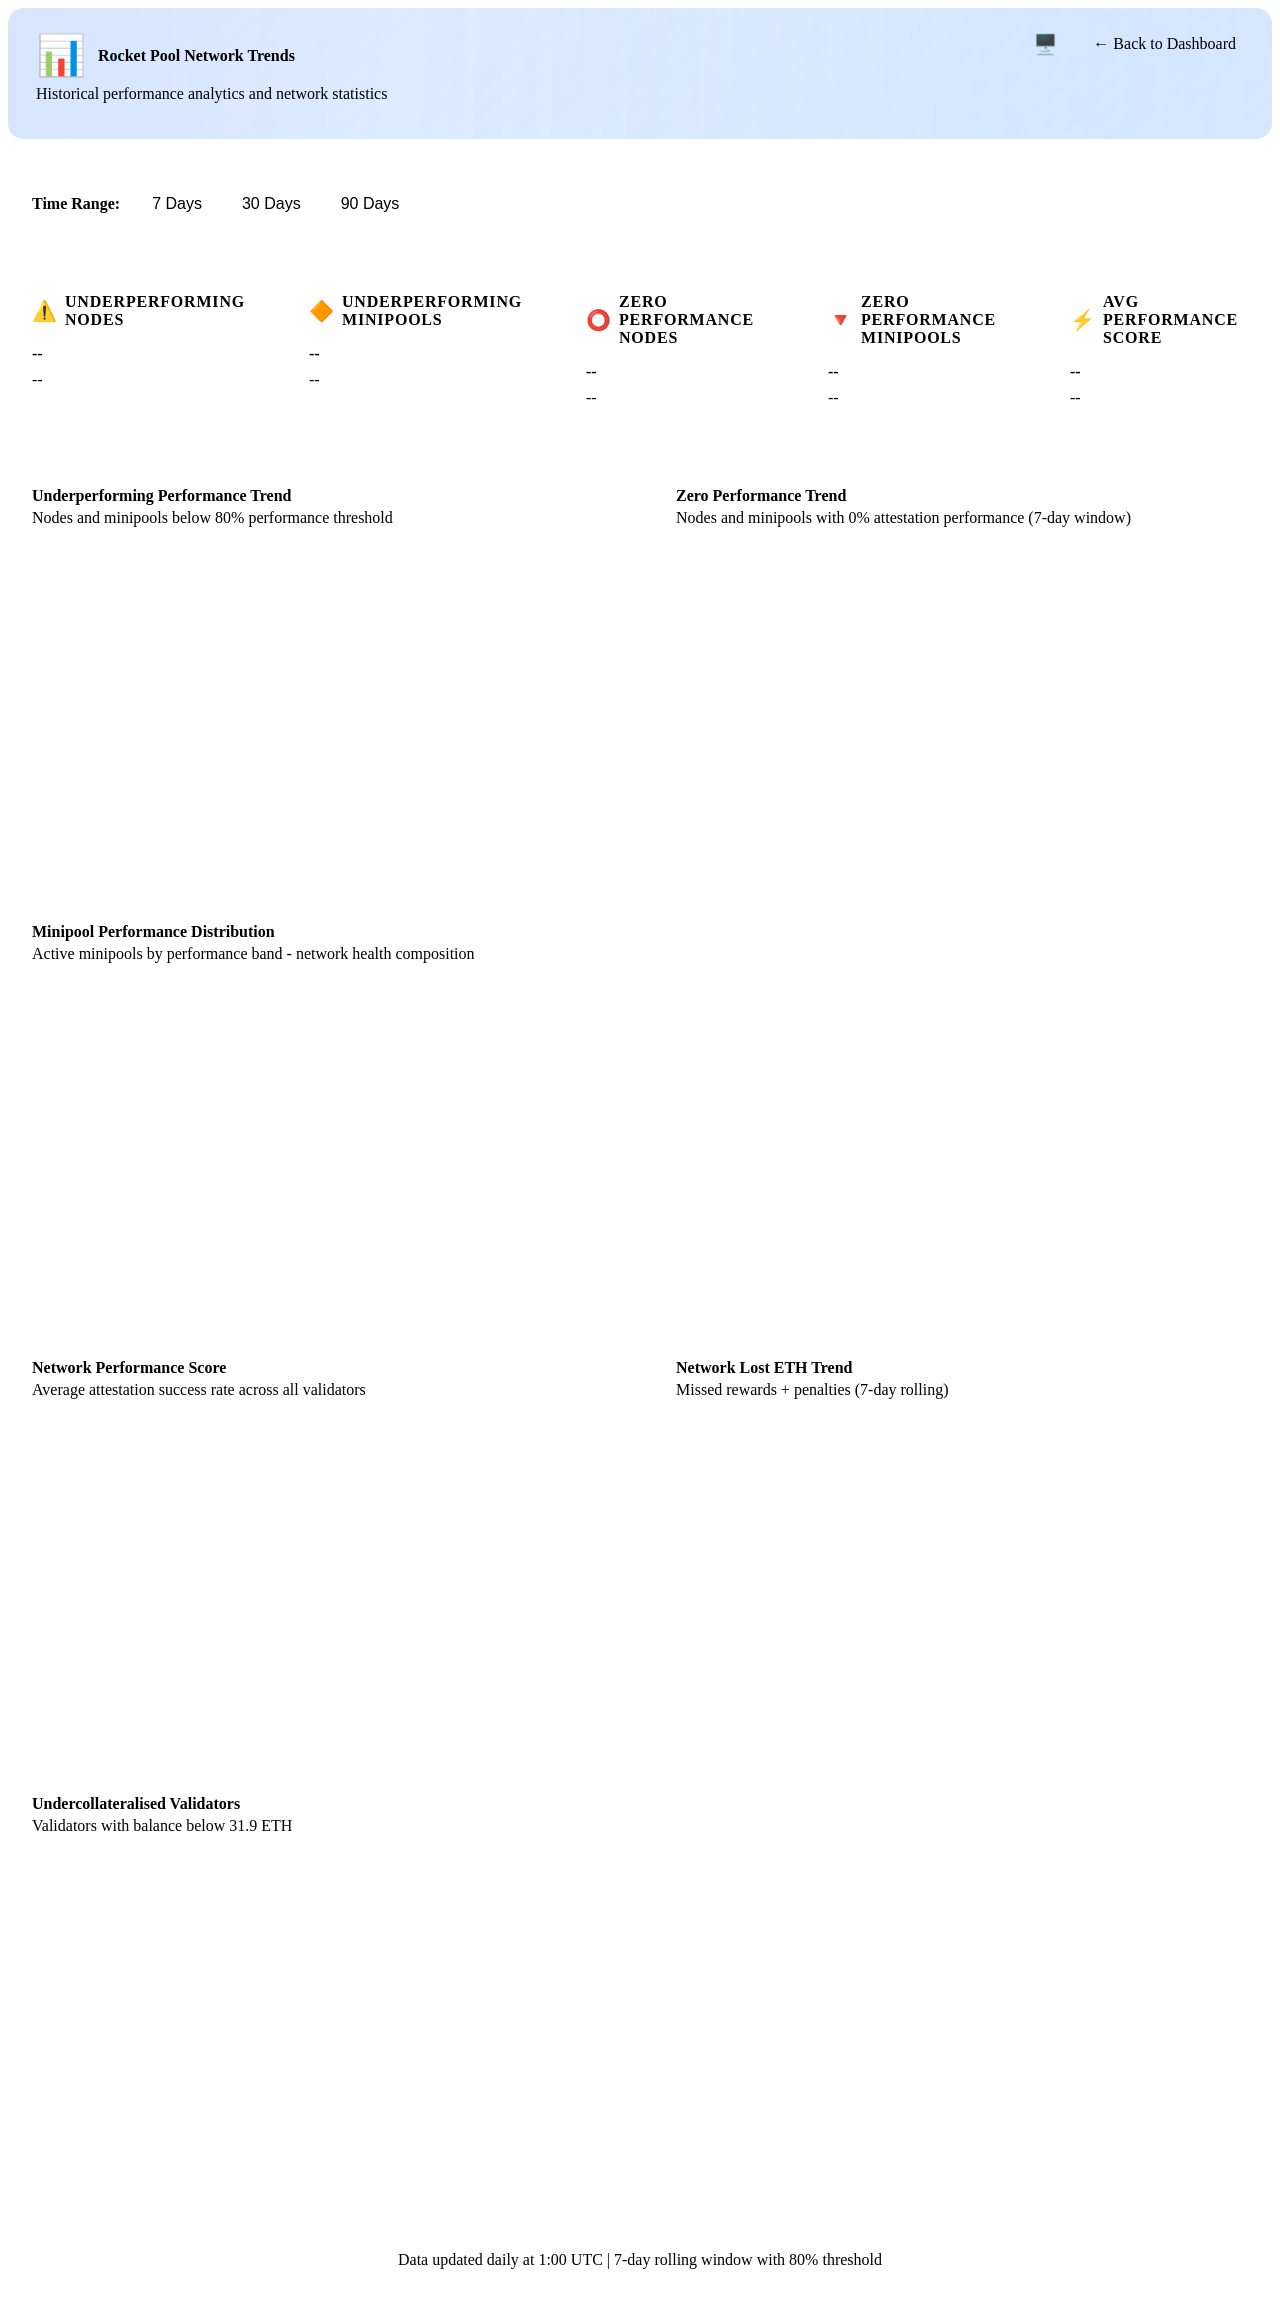
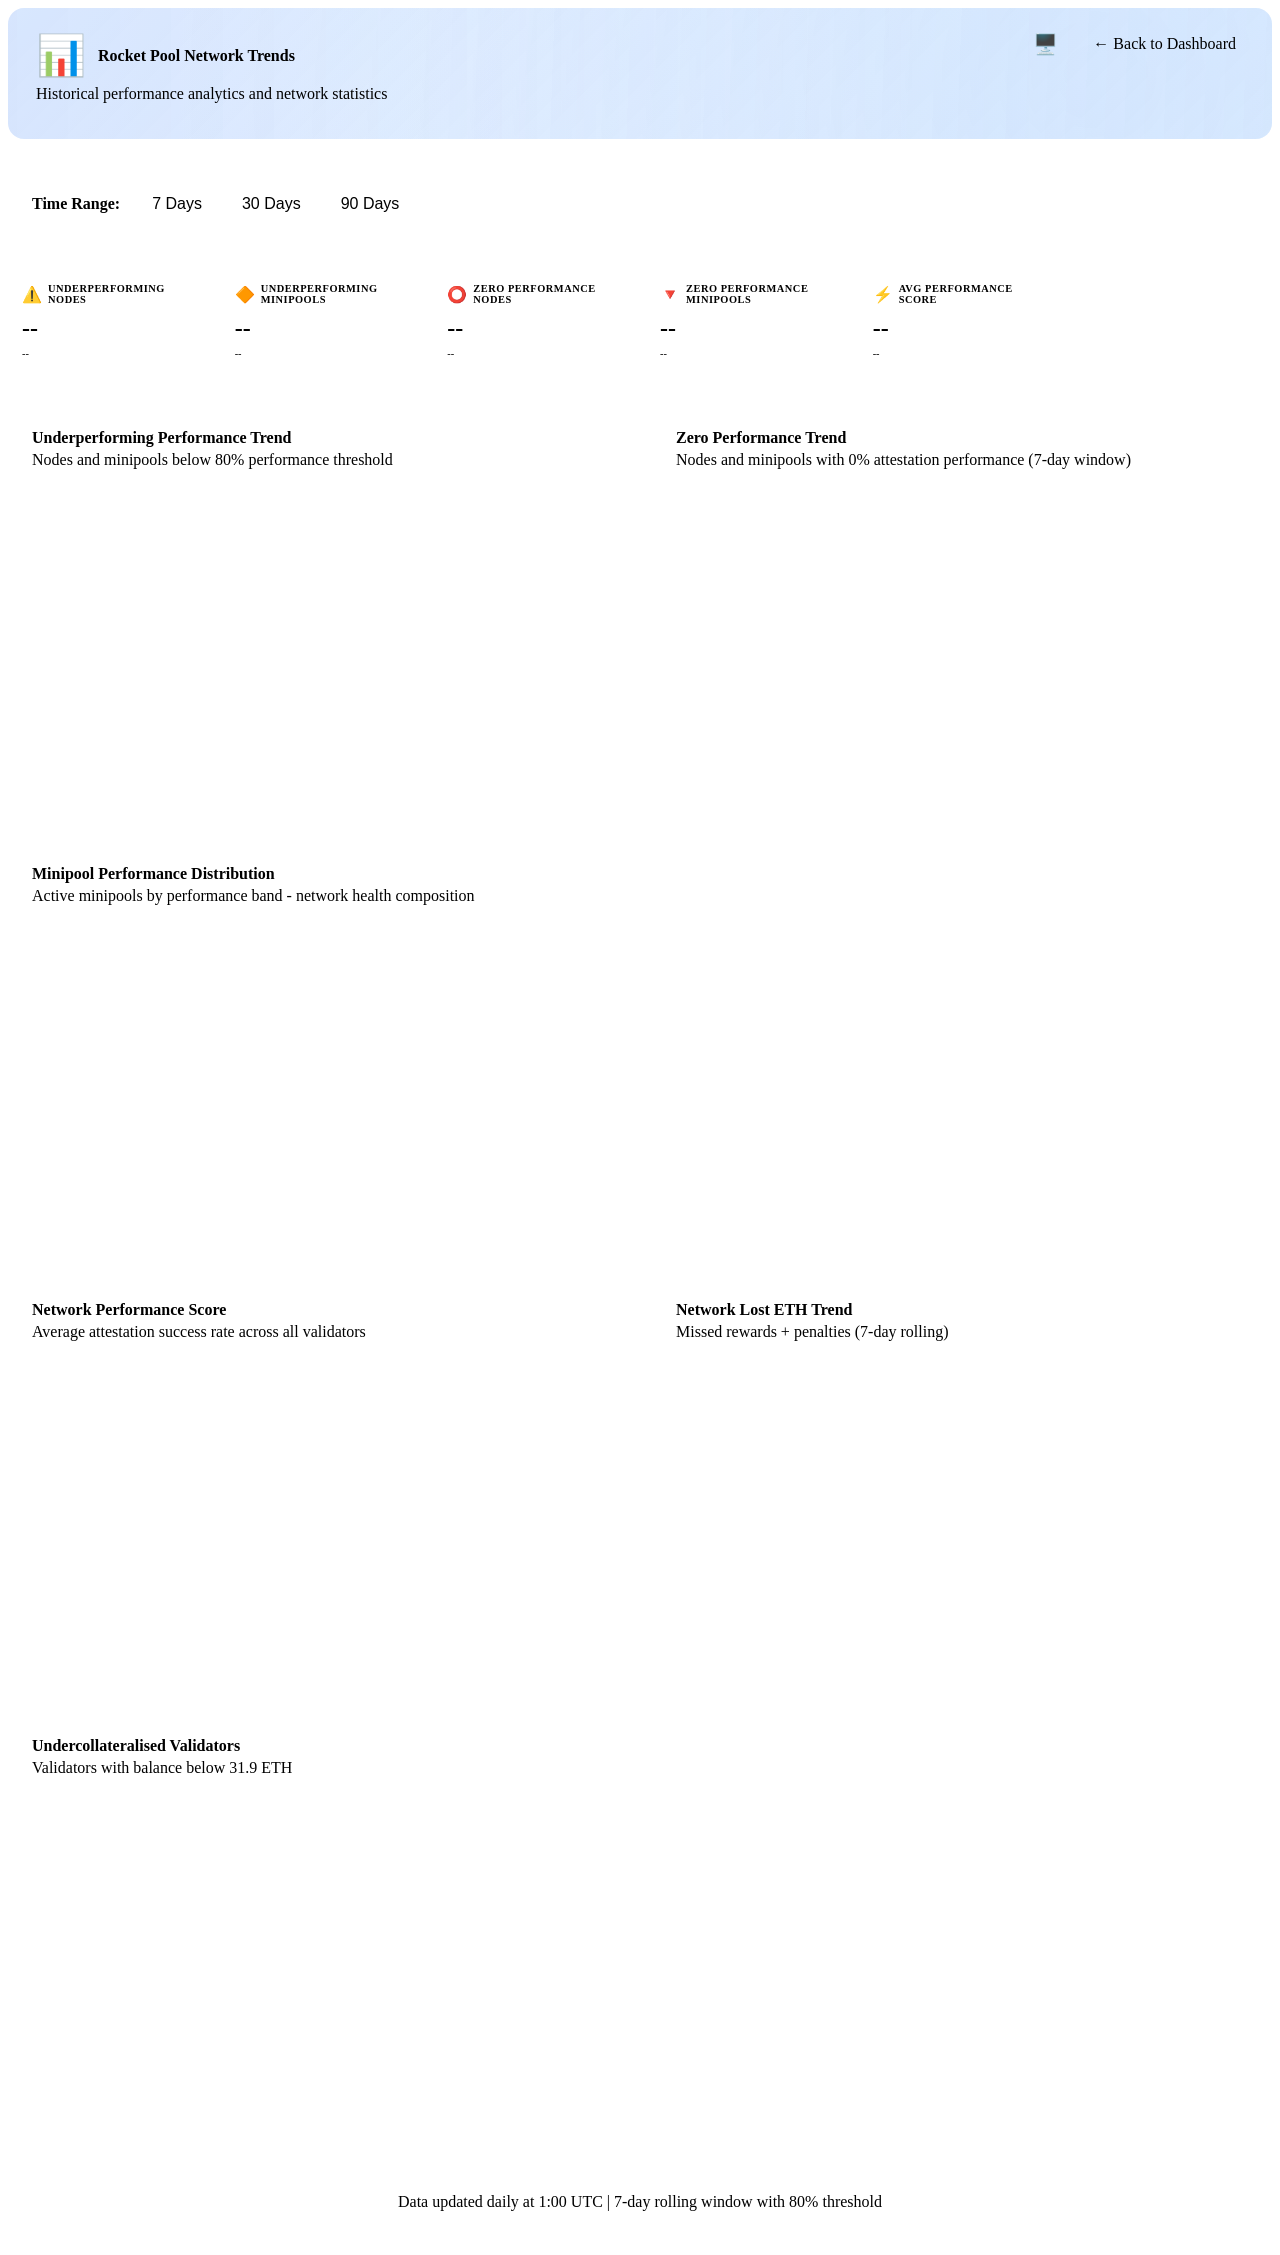

stats: add ULD trend with hover %

--- a/stats/assets/css/stats.css
+++ b/stats/assets/css/stats.css
@@ -236,34 +236,34 @@
 /* Summary Cards */
 .summary-cards {
     display: grid;
-    grid-template-columns: repeat(5, 1fr);
-    gap: 1rem;
+    grid-template-columns: repeat(6, 1fr);
+    gap: 0.75rem;
     margin-bottom: 2rem;
 }
 
 @media (max-width: 1200px) {
     .summary-cards {
-        grid-template-columns: repeat(auto-fit, minmax(220px, 1fr));
+        grid-template-columns: repeat(auto-fit, minmax(160px, 1fr));
     }
 }
 
 .summary-card {
-    padding: 1.5rem;
+    padding: 0.875rem;
 }
 
 .card-header {
     display: flex;
     align-items: center;
-    gap: 0.5rem;
-    margin-bottom: 1rem;
+    gap: 0.375rem;
+    margin-bottom: 0.625rem;
 }
 
 .card-icon {
-    font-size: 1.25rem;
+    font-size: 1rem;
 }
 
 .card-title {
-    font-size: var(--font-size-sm);
+    font-size: 0.65rem;
     font-weight: 600;
     color: var(--neutral-600);
     text-transform: uppercase;
@@ -271,14 +271,14 @@
 }
 
 .card-value {
-    font-size: var(--font-size-3xl);
+    font-size: 1.5rem;
     font-weight: 700;
     color: var(--neutral-900);
-    margin-bottom: 0.5rem;
+    margin-bottom: 0.375rem;
 }
 
 .card-change {
-    font-size: var(--font-size-sm);
+    font-size: 0.65rem;
     font-weight: 500;
 }
 
